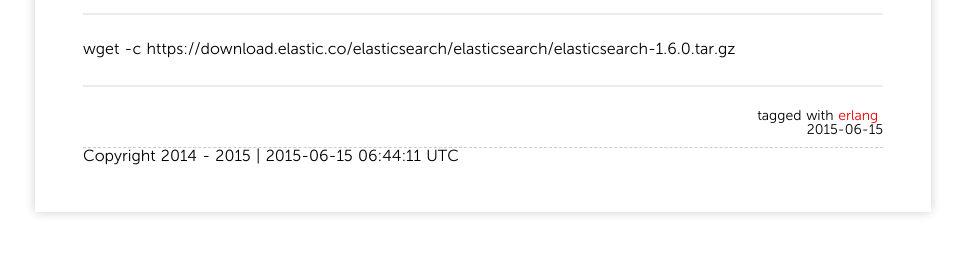
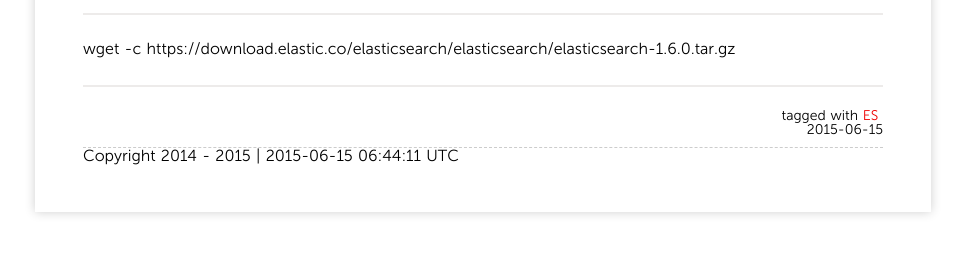
Before and after one commit to junix/junix.github.io, a Jekyll site: the page built from _posts/2015/2015-06-15-es.md, in a window 1280 px wide. Shown: the part 169-423 px from the top of the page, without its empty margins (157-1122 px from the left). Built offline with Jekyll 4.4.1, drawn with Linux system fonts in a browser that asks for light colours; nearby versions of some CDN libraries; Markdown is read by kramdown in place of the engine named in the settings.

Commit message:
modify new post [es]

```diff
--- a/_posts/2015/2015-06-15-es.md
+++ b/_posts/2015/2015-06-15-es.md
@@ -2,9 +2,9 @@
 layout: post
 title: ES的安装
 categories:
-- erlang
+- ES
 tags:
-- erlang
+- ES
 ---
 
 wget -c https://download.elastic.co/elasticsearch/elasticsearch/elasticsearch-1.6.0.tar.gz
```
